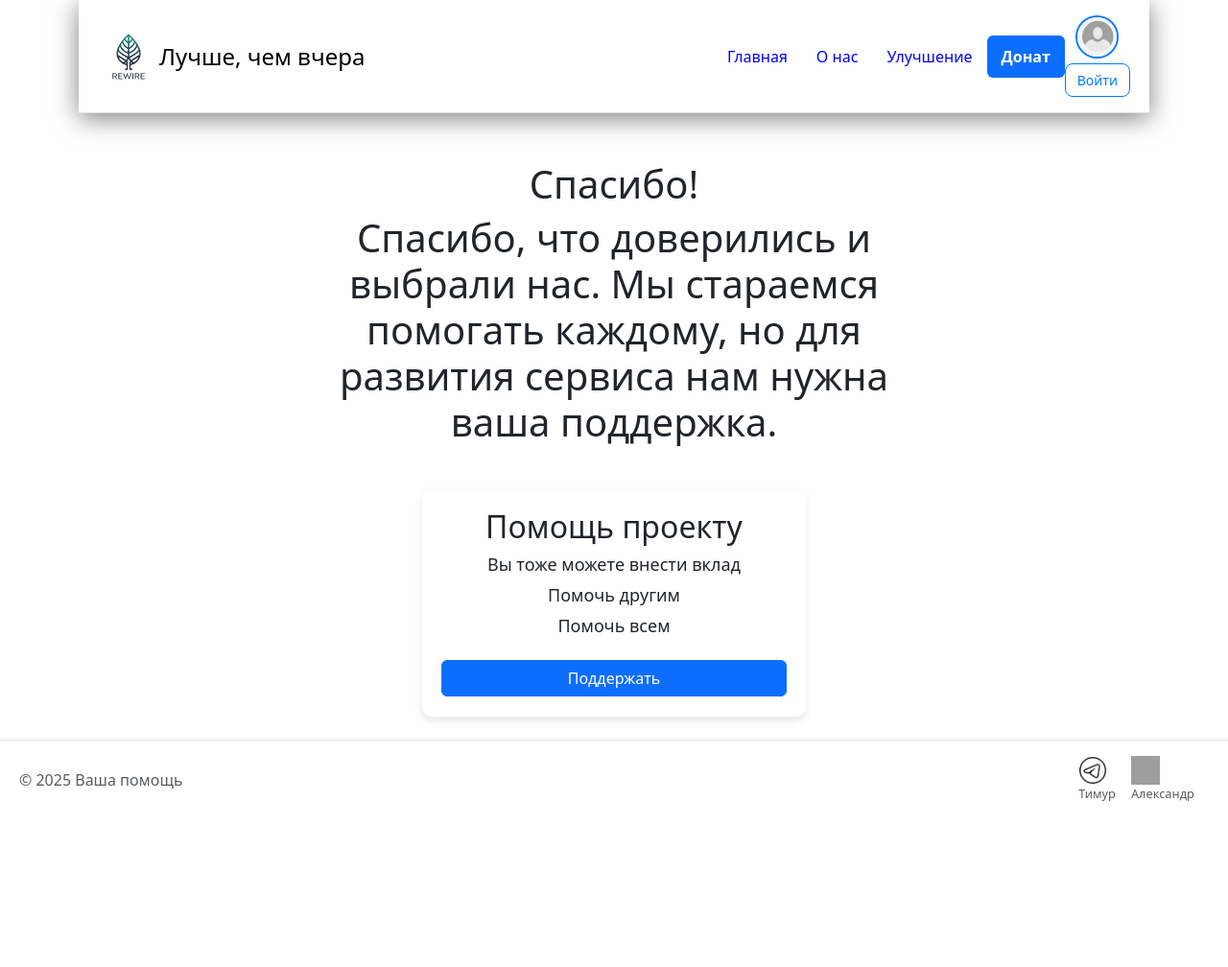
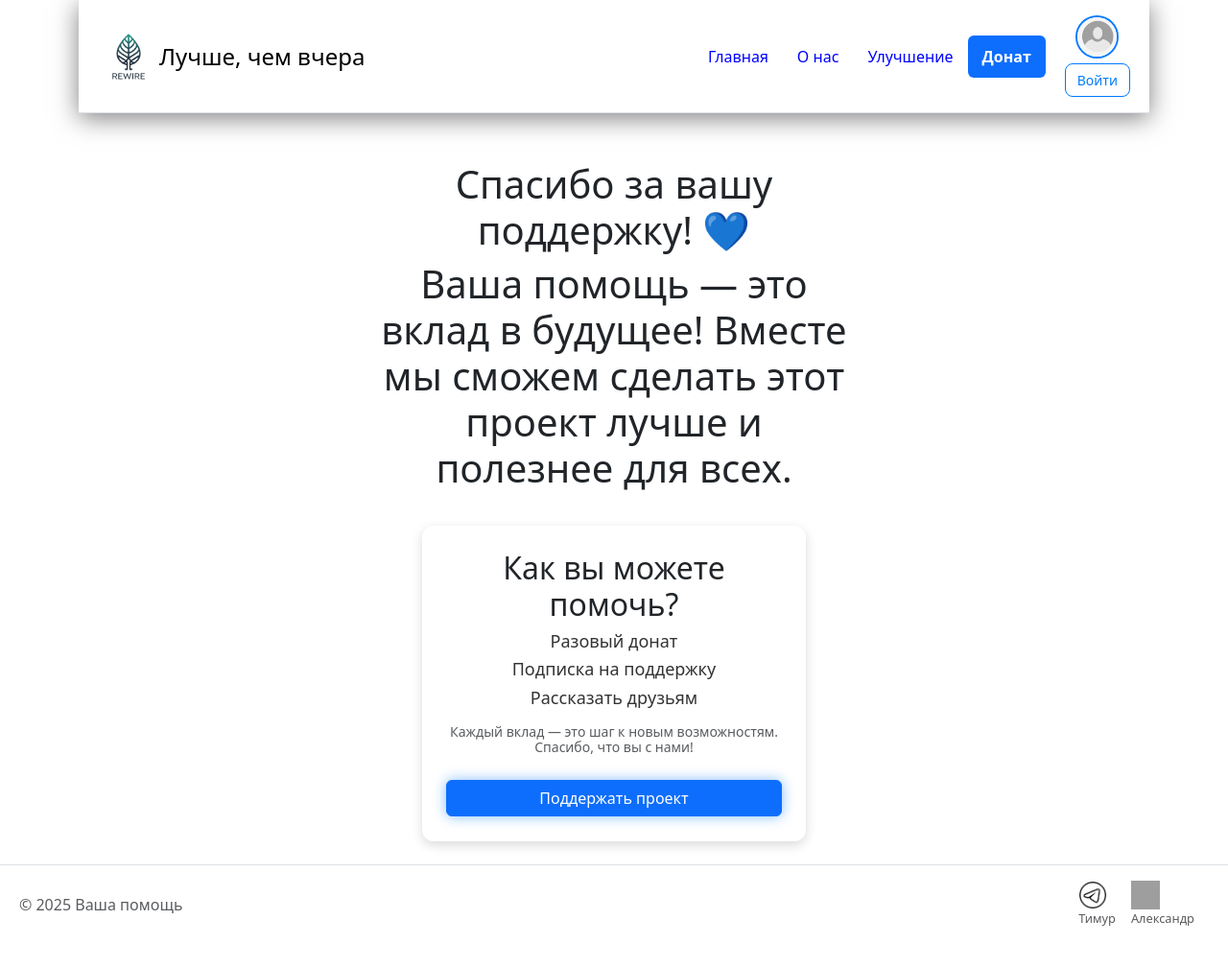
Before and after one commit to juddeau/habit-tracker, a Flask app: page /donat in a window 1280 px wide. Shown: the whole page at 96% size. Before the commit the page ends 835 px from the top, so only its background shows below. Run offline with Flask 3, Linux system fonts and the light colour scheme; grey boxes are pictures that could not be loaded.

Commit message:
Add notification for timusya and normalize avatar with registration button

```diff
--- a/frontend/static/css/main.css
+++ b/frontend/static/css/main.css
@@ -45,6 +45,7 @@ header {
     align-items: center;
     gap: 10px;
     position: relative;
+    margin-left: 20px; /* Смещает контейнер чуть правее */
 }
 
 /* Стиль аватара */
@@ -523,3 +524,112 @@ container, footer {
         transform: translateY(0);
     }
 }
+
+.notification {
+    position: fixed;
+    bottom: 20px;
+    right: 20px;
+    background: rgba(0, 123, 255, 0.9);
+    color: white;
+    padding: 15px 20px;
+    border-radius: 8px;
+    font-size: 16px;
+    box-shadow: 0 4px 8px rgba(0, 0, 0, 0.2);
+    opacity: 1;
+    transition: opacity 0.5s ease-in-out, transform 0.5s ease-in-out;
+    transform: translateY(0);
+    z-index: 1000;
+}
+
+.notification.hide {
+    opacity: 0;
+    transform: translateY(20px);
+}
+
+
+/* Всплывающее уведомление в правом нижнем углу */
+.notification {
+    position: fixed;
+    bottom: 20px;
+    right: 20px;
+    background: rgba(0, 123, 255, 0.9);
+    color: white;
+    padding: 15px 20px;
+    border-radius: 8px;
+    font-size: 16px;
+    box-shadow: 0 4px 8px rgba(0, 0, 0, 0.2);
+    opacity: 1;
+    transition: opacity 0.5s ease-in-out, transform 0.5s ease-in-out;
+    transform: translateY(0);
+    z-index: 1000;
+}
+
+.notification.hide {
+    opacity: 0;
+    transform: translateY(20px);
+}
+
+.donate-container {
+    display: flex;
+    flex-direction: column;
+    align-items: center;
+    margin-top: 50px;
+}
+
+.donate-header {
+    text-align: center;
+    max-width: 500px;
+    margin-bottom: 20px;
+}
+
+.donate-card {
+    background: #ffffff;
+    padding: 25px;
+    border-radius: 12px;
+    box-shadow: 0 4px 12px rgba(0, 0, 0, 0.15);
+    max-width: 400px;
+    text-align: center;
+    opacity: 0;
+    animation: scaleIn 0.6s ease-out forwards;
+}
+
+.donate-list {
+    list-style: none;
+    padding: 0;
+    font-size: 18px;
+    color: #333;
+}
+
+.donate-list li {
+    margin: 8px 0;
+    opacity: 0;
+    animation: fadeIn 0.8s ease-out forwards;
+    animation-delay: 0.2s;
+}
+
+.text-muted {
+    font-size: 14px;
+    color: #666;
+    margin-top: 10px;
+}
+
+/* Анимации */
+@keyframes fadeIn {
+    from { opacity: 0; }
+    to { opacity: 1; }
+}
+
+@keyframes scaleIn {
+    from { transform: scale(0.9); opacity: 0; }
+    to { transform: scale(1); opacity: 1; }
+}
+
+.pulse {
+    animation: pulse 1.8s infinite;
+}
+
+@keyframes pulse {
+    0% { box-shadow: 0 0 10px rgba(0, 123, 255, 0.4); }
+    50% { box-shadow: 0 0 20px rgba(0, 123, 255, 0.6); }
+    100% { box-shadow: 0 0 10px rgba(0, 123, 255, 0.4); }
+}
--- a/frontend/templates/base.html
+++ b/frontend/templates/base.html
@@ -10,6 +10,20 @@
     <link rel="stylesheet" href="{{ url_for('static', filename='css/main.css') }}">
     <title>{% block title %}{% endblock %}</title>
 </head>
+<script>
+    document.addEventListener("DOMContentLoaded", function () {
+        const notification = document.createElement("div");
+        notification.classList.add("notification");
+        notification.innerHTML = "Тимусик, делай бек быстрее, сын матери! 🎉";
+
+        document.body.appendChild(notification);
+
+        setTimeout(() => {
+            notification.classList.add("hide");
+            setTimeout(() => notification.remove(), 500);
+        }, 3000);
+    });
+</script>
 <body>
     <div class="container">
         <header class="d-flex flex-wrap justify-content-between align-items-center py-3 mb-4 border-bottom">
--- a/frontend/templates/donate.html
+++ b/frontend/templates/donate.html
@@ -5,22 +5,25 @@
 {% endblock %}
 
 {% block body %}
-<div class="donate-container">
+<div class="donate-container page-transition">
     <div class="donate-header">
-        <h1 class="text-center fade-in">Спасибо!</h1>
+        <h1 class="text-center fade-in">Спасибо за вашу поддержку! 💙</h1>
         <p class="text-center slide-up">
-            Спасибо, что доверились и выбрали нас. Мы стараемся помогать каждому, но для развития сервиса нам нужна ваша поддержка.
+            Ваша помощь — это вклад в будущее! Вместе мы сможем сделать этот проект лучше и полезнее для всех.
         </p>
     </div>
 
     <div class="donate-card scale-in">
-        <h2 class="text-center">Помощь проекту</h2>
+        <h2 class="text-center">Как вы можете помочь?</h2>
         <ul class="donate-list">
-            <li class="fade-in">Вы тоже можете внести вклад</li>
-            <li class="fade-in">Помочь другим</li>
-            <li class="fade-in">Помочь всем</li>
+            <li class="fade-in">Разовый донат</li>
+            <li class="fade-in">Подписка на поддержку</li>
+            <li class="fade-in">Рассказать друзьям</li>
         </ul>
-        <button type="button" class="btn btn-primary w-100 bounce">Поддержать</button>
+        <p class="text-muted text-center fade-in">
+            Каждый вклад — это шаг к новым возможностям. Спасибо, что вы с нами!
+        </p>
+        <button type="button" class="btn btn-primary w-100 pulse">Поддержать проект</button>
     </div>
 </div>
 {% endblock %}
```
